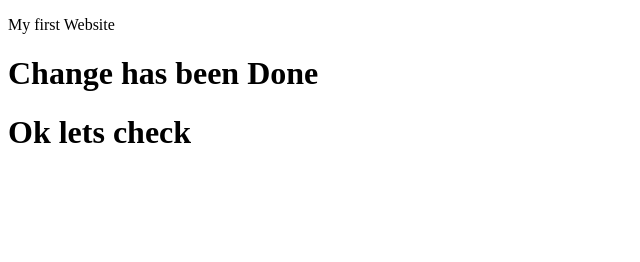
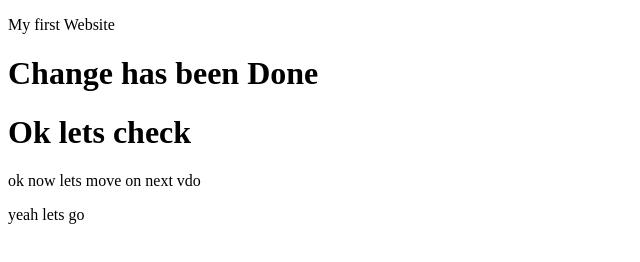
Before and after one commit to Mahfuz-alt/first_design, a plain HTML site: page index.html in a window 1280 px wide. Shown: the whole page, without its empty margins (0-640 px from the left). Drawn offline with Linux system fonts and the light colour scheme.

Commit message:
finally done

```diff
--- a/index.html
+++ b/index.html
@@ -10,5 +10,7 @@
     <P>My first Website</P>
     <h1>Change has been Done</h1>
     <h1>Ok lets check</h1>
+<p>ok now lets move on next vdo</p>
+<p>yeah lets go</p>
 </body>
 </html>
```
